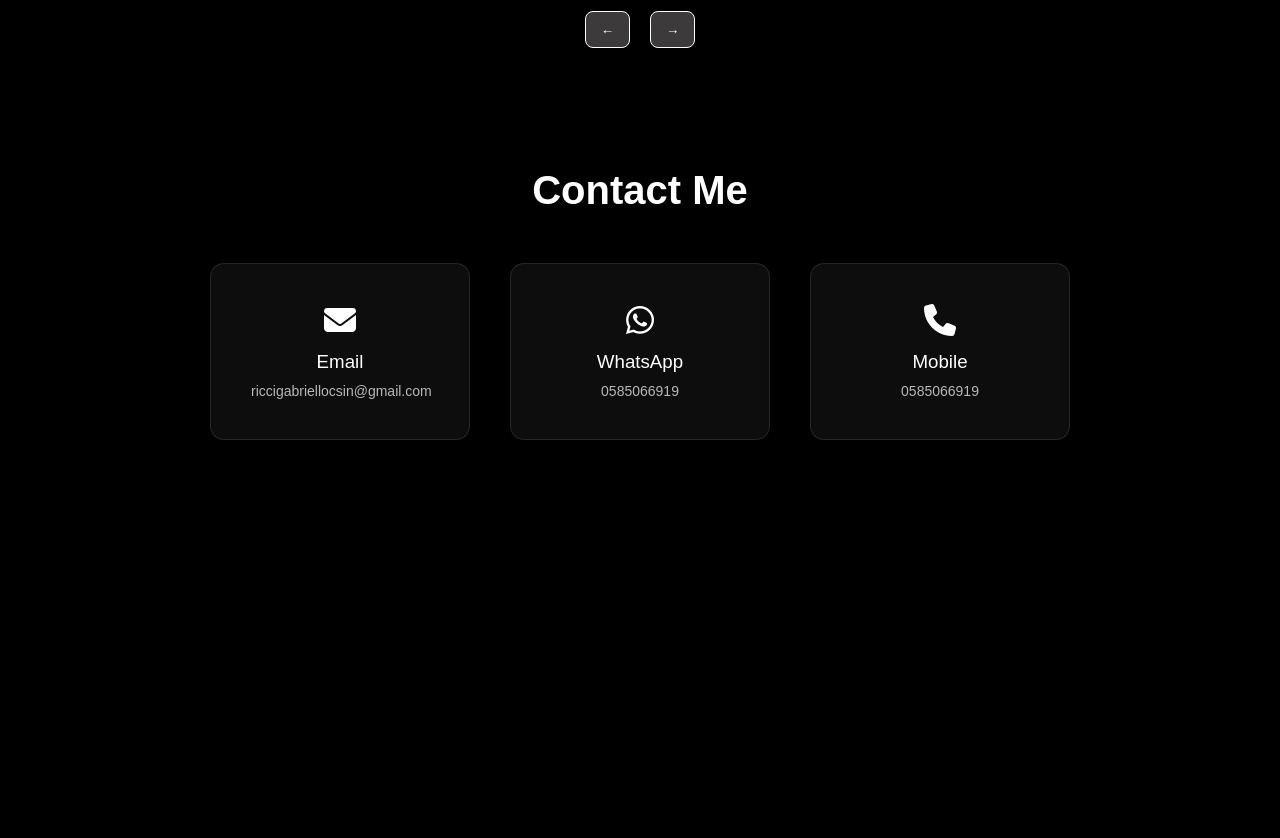
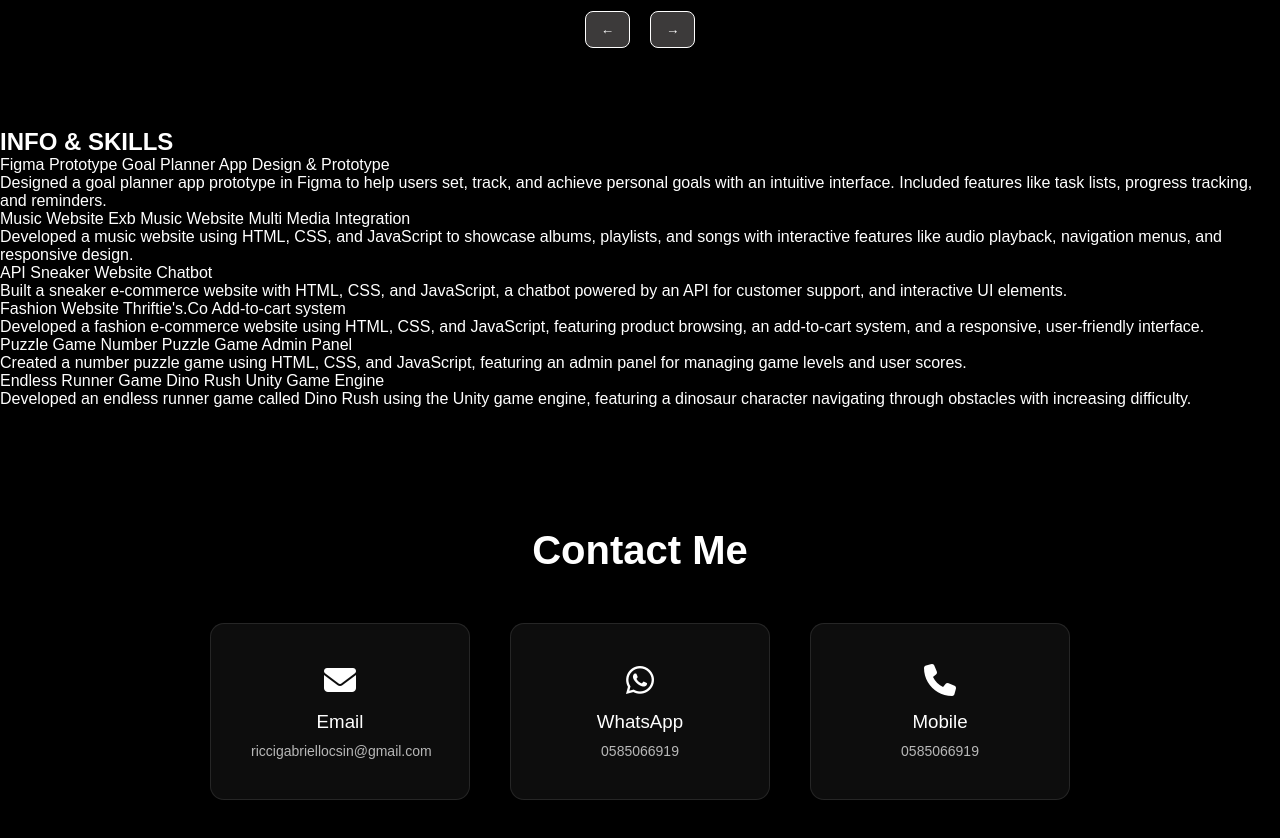
Before and after one commit to RicciGabriel-L4-Python/porto, a plain HTML site: page index.html in a window 1280 px wide. Shown: the part 2380-3218 px from the top of the page. Before the commit the page ends 2940 px from the top, so only its background shows below. Drawn offline with Linux system fonts and the light colour scheme.

Commit message:
Enhance index.html with new sections and content
Updated the index.html file with additional sections and improved content structure.

```diff
--- a/index.html
+++ b/index.html
@@ -204,6 +204,69 @@ and operational efficiency. Responsibilities include taking orders, preparing fo
 
 </section>
 
+<section id="skills" class="skills-section">
+
+<h2 class="skills-title">INFO & SKILLS</h2>
+
+<div class="skills-table">
+
+<div class="skill-row">
+<span class="skill-type">Figma Prototype</span>
+<span class="skill-project">Goal Planner App</span>
+<span class="skill-tag">Design & Prototype</span>
+</div>
+<p class="skill-desc">
+Designed a goal planner app prototype in Figma to help users set, track, and achieve personal goals with an intuitive interface. Included features like task lists, progress tracking, and reminders.
+</p>
+
+<div class="skill-row">
+<span class="skill-type">Music Website</span>
+<span class="skill-project">Exb Music Website</span>
+<span class="skill-tag">Multi Media Integration</span>
+</div>
+<p class="skill-desc">
+Developed a music website using HTML, CSS, and JavaScript to showcase albums, playlists, and songs with interactive features like audio playback, navigation menus, and responsive design.
+</p>
+
+<div class="skill-row">
+<span class="skill-type">API</span>
+<span class="skill-project">Sneaker Website</span>
+<span class="skill-tag">Chatbot</span>
+</div>
+<p class="skill-desc">
+Built a sneaker e-commerce website with HTML, CSS, and JavaScript, a chatbot powered by an API for customer support, and interactive UI elements.
+</p>
+
+<div class="skill-row">
+<span class="skill-type">Fashion Website</span>
+<span class="skill-project">Thriftie's.Co</span>
+<span class="skill-tag">Add-to-cart system</span>
+</div>
+<p class="skill-desc">
+Developed a fashion e-commerce website using HTML, CSS, and JavaScript, featuring product browsing, an add-to-cart system, and a responsive, user-friendly interface.
+</p>
+
+<div class="skill-row">
+<span class="skill-type">Puzzle Game</span>
+<span class="skill-project">Number Puzzle Game</span>
+<span class="skill-tag">Admin Panel</span>
+</div>
+<p class="skill-desc">
+Created a number puzzle game using HTML, CSS, and JavaScript, featuring an admin panel for managing game levels and user scores.
+</p>
+
+<div class="skill-row">
+<span class="skill-type">Endless Runner Game</span>
+<span class="skill-project">Dino Rush</span>
+<span class="skill-tag">Unity Game Engine</span>
+</div>
+<p class="skill-desc">
+Developed an endless runner game called Dino Rush using the Unity game engine, featuring a dinosaur character navigating through obstacles with increasing difficulty.
+</p>
+
+</div>
+</section>
+
 
 
 <section id="contact" class="contact">
```
